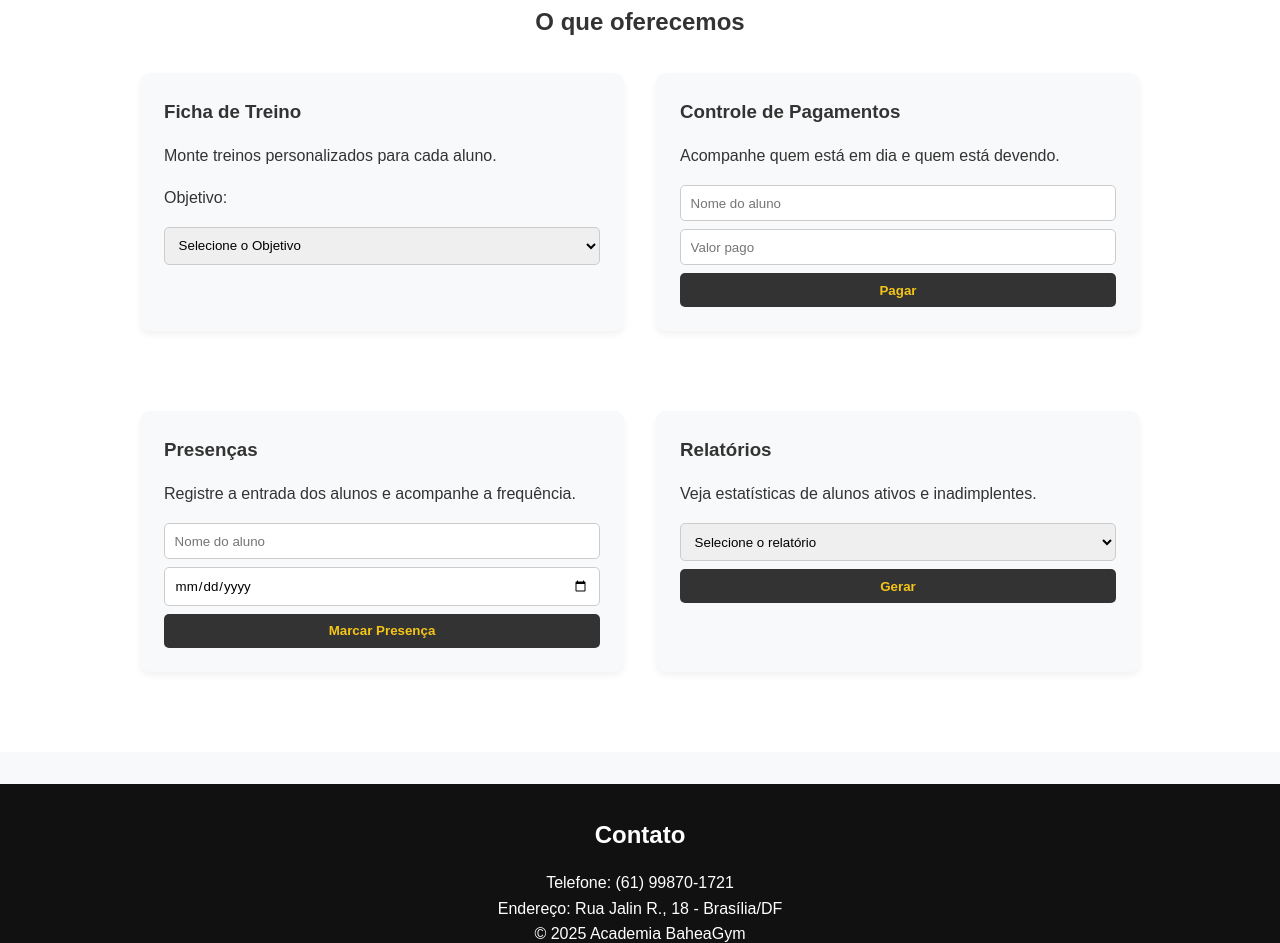
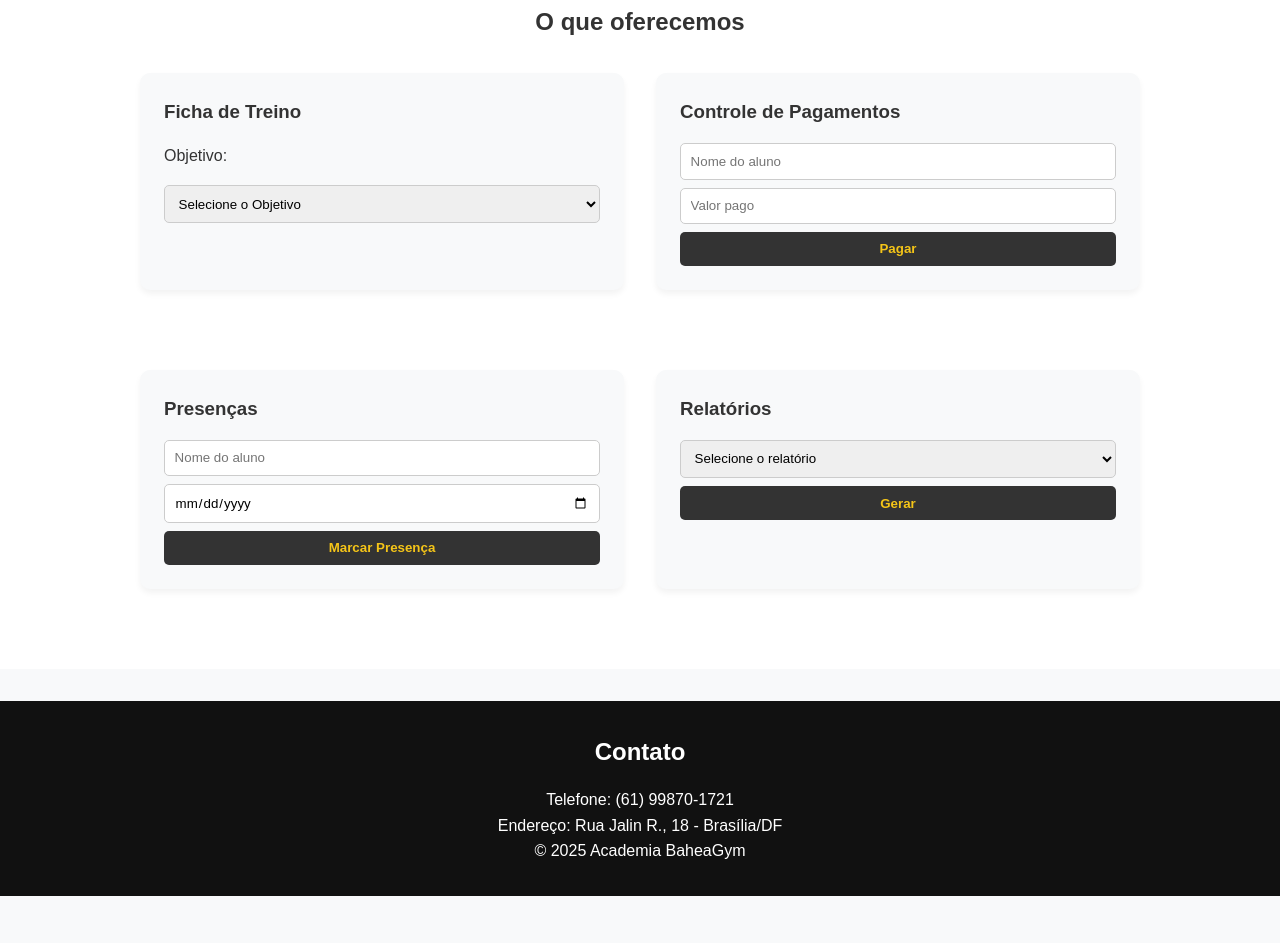
Before and after one commit to aysllanpereira/System-Gym, a plain HTML site: page index.html in a window 1280 px wide. Shown: the part 2608-3551 px from the top of the page. After the commit the page ends 3504 px from the top, so only its background shows below. Drawn offline with Linux system fonts and the light colour scheme.

Commit message:
Retirando textos dos cards de serviços

```diff
--- a/index.html
+++ b/index.html
@@ -87,7 +87,6 @@
     <div class="servicos-grid">
       <div class="servico">
         <h3>Ficha de Treino</h3>
-        <p>Monte treinos personalizados para cada aluno.</p>
         <label for="objetivo">Objetivo:</label>
         <select id="objetivo">
           <option value="">Selecione o Objetivo</option>
@@ -100,7 +99,6 @@
 
       <div class="servico">
         <h3>Controle de Pagamentos</h3>
-        <p>Acompanhe quem está em dia e quem está devendo.</p>
         <form>
           <input type="text" placeholder="Nome do aluno">
           <input type="number" placeholder="Valor pago">
@@ -110,7 +108,6 @@
 
       <div class="servico">
         <h3>Presenças</h3>
-        <p>Registre a entrada dos alunos e acompanhe a frequência.</p>
         <form>
           <input type="text" placeholder="Nome do aluno">
           <input type="date">
@@ -120,7 +117,6 @@
 
       <div class="servico">
         <h3>Relatórios</h3>
-        <p>Veja estatísticas de alunos ativos e inadimplentes.</p>
         <form>
           <select>
             <option value="">Selecione o relatório</option>
```
